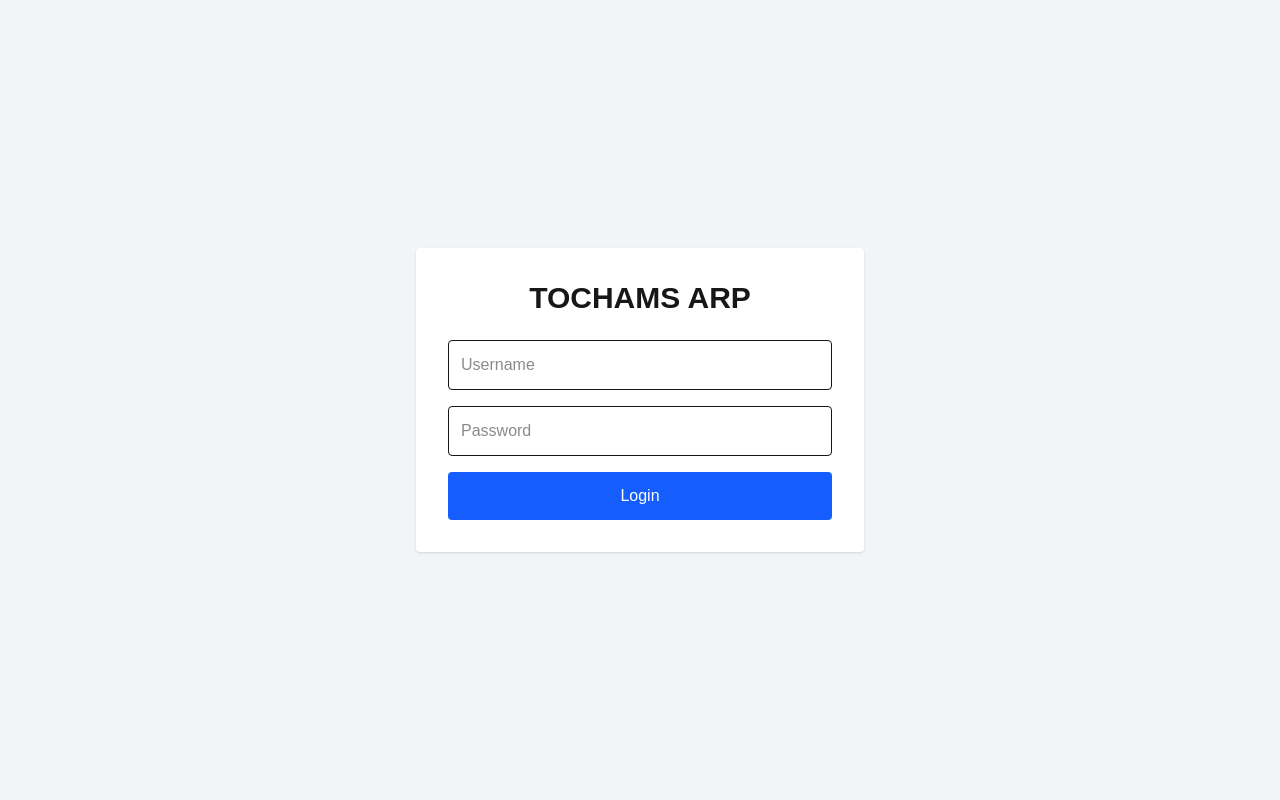
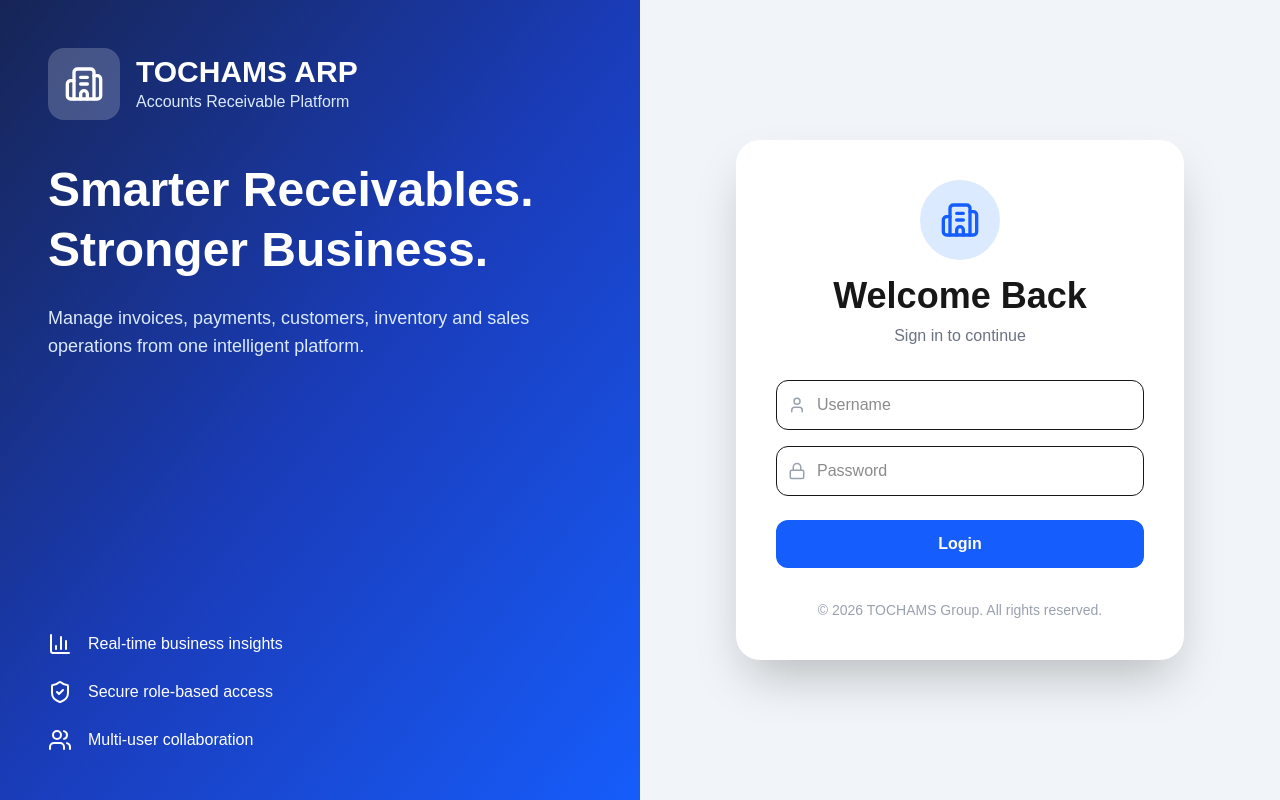
Before and after one commit to Adealx/tochams-erp-frontend, a Next.js app: page /login in a window 1280 px wide. Built offline with nearby package versions, Linux system fonts and the light colour scheme; no server answers.

Commit message:
Modern enterprise login UI

```diff
--- a/src/app/invoices/[id]/page.tsx
+++ b/src/app/invoices/[id]/page.tsx
@@ -4,6 +4,9 @@ import { useEffect, useState } from "react";
 import { useParams } from "next/navigation";
 import api from "@/services/api";
 import { useRouter } from "next/navigation";
+import {
+  downloadInvoicePDF
+} from "@/services/invoiceService";
 
 interface InvoiceItem {
   id: number;
@@ -288,15 +291,12 @@ export default function InvoiceDetailPage() {
         </button>
 
         <button
-          onClick={() => {
-
-            document.title =
-              invoice.invoice_number;
-
-            window.print();
-
-          }}
-          className="bg-purple-600 text-white px-4 py-2 rounded"
+          onClick={() =>
+            downloadInvoicePDF(
+              invoice.id
+            )
+          }
+          className="bg-purple-600 text-white px-4 py-2 rounded hover:bg-purple-700"
         >
           Download PDF
         </button>
--- a/src/app/login/page.tsx
+++ b/src/app/login/page.tsx
@@ -3,10 +3,18 @@
 import { useState } from "react";
 import { useRouter } from "next/navigation";
 
+import {
+  Building2,
+  BarChart3,
+  ShieldCheck,
+  Users,
+  User,
+  Lock,
+} from "lucide-react";
+
 import { loginUser } from "@/services/authService";
 
 export default function LoginPage() {
-
   const router = useRouter();
 
   const [username, setUsername] =
@@ -21,12 +29,11 @@ export default function LoginPage() {
   const handleSubmit = async (
     e: React.FormEvent
   ) => {
-
     e.preventDefault();
 
     try {
-
-      const data = await loginUser(
+      const data =
+        await loginUser(
           username,
           password
         );
@@ -41,37 +48,125 @@ export default function LoginPage() {
         data.refresh
       );
 
-      router.push("/dashboard");
-
+      router.push(
+        "/dashboard"
+      );
     } catch {
-
       setError(
         "Invalid username or password"
       );
-
     }
   };
 
   return (
+    <div className="min-h-screen flex bg-slate-100">
 
-    <div className="min-h-screen flex items-center justify-center bg-gray-100">
+      {/* Left Panel */}
 
-      <form
-        onSubmit={handleSubmit}
-        className="bg-white p-8 rounded shadow w-full max-w-md"
-      >
+      <div className="hidden lg:flex lg:w-1/2 bg-gradient-to-br from-blue-950 via-blue-800 to-blue-600 text-white p-12 flex-col justify-between">
 
-        <h1 className="text-3xl font-bold mb-6 text-center">
+        <div>
+
+          <div className="flex items-center gap-4 mb-10">
+
+            <div className="bg-white/20 p-4 rounded-2xl">
+              <Building2 size={40} />
+            </div>
+
+            <div>
+              <h1 className="text-3xl font-bold">
                 TOCHAMS ARP
               </h1>
 
+              <p className="text-blue-100">
+                Accounts Receivable Platform
+              </p>
+            </div>
+
+          </div>
+
+          <h2 className="text-5xl font-bold leading-tight mb-6">
+            Smarter Receivables.
+            <br />
+            Stronger Business.
+          </h2>
+
+          <p className="text-lg text-blue-100 max-w-lg">
+            Manage invoices,
+            payments, customers,
+            inventory and sales
+            operations from one
+            intelligent platform.
+          </p>
+
+        </div>
+
+        <div className="space-y-6">
+
+          <div className="flex items-center gap-4">
+            <BarChart3 />
+            <span>
+              Real-time business insights
+            </span>
+          </div>
+
+          <div className="flex items-center gap-4">
+            <ShieldCheck />
+            <span>
+              Secure role-based access
+            </span>
+          </div>
+
+          <div className="flex items-center gap-4">
+            <Users />
+            <span>
+              Multi-user collaboration
+            </span>
+          </div>
+
+        </div>
+
+      </div>
+
+      {/* Right Panel */}
+
+      <div className="flex-1 flex items-center justify-center p-6">
+
+        <div className="bg-white rounded-3xl shadow-2xl p-10 w-full max-w-md">
+
+          <div className="text-center mb-8">
+
+            <div className="w-20 h-20 bg-blue-100 rounded-full flex items-center justify-center mx-auto mb-4">
+              <Building2
+                size={40}
+                className="text-blue-600"
+              />
+            </div>
+
+            <h2 className="text-4xl font-bold">
+              Welcome Back
+            </h2>
+
+            <p className="text-gray-500 mt-2">
+              Sign in to continue
+            </p>
+
+          </div>
+
           {error && (
-
-          <div className="bg-red-100 text-red-700 p-3 mb-4 rounded">
+            <div className="bg-red-100 text-red-700 p-3 rounded-lg mb-5">
               {error}
             </div>
+          )}
 
-        )}
+          <form onSubmit={handleSubmit}>
+
+            <div className="relative mb-4">
+
+              <User
+                size={18}
+                className="absolute left-3 top-4 text-gray-400"
+              />
 
               <input
                 type="text"
@@ -82,7 +177,16 @@ export default function LoginPage() {
                     e.target.value
                   )
                 }
-          className="w-full border p-3 rounded mb-4"
+                className="w-full border rounded-xl p-3 pl-10 focus:outline-none focus:ring-2 focus:ring-blue-500"
+              />
+
+            </div>
+
+            <div className="relative mb-6">
+
+              <Lock
+                size={18}
+                className="absolute left-3 top-4 text-gray-400"
               />
 
               <input
@@ -94,18 +198,28 @@ export default function LoginPage() {
                     e.target.value
                   )
                 }
-          className="w-full border p-3 rounded mb-4"
+                className="w-full border rounded-xl p-3 pl-10 focus:outline-none focus:ring-2 focus:ring-blue-500"
               />
+
+            </div>
 
             <button
               type="submit"
-          className="w-full bg-blue-600 text-white p-3 rounded hover:bg-blue-700"
+              className="w-full bg-blue-600 hover:bg-blue-700 transition text-white py-3 rounded-xl font-semibold"
             >
               Login
             </button>
 
           </form>
 
+          <div className="mt-8 text-center text-sm text-gray-400">
+            © 2026 TOCHAMS Group. All rights reserved.
+          </div>
+
+        </div>
+
+      </div>
+
     </div>
   );
 }
--- a/src/services/invoiceService.ts
+++ b/src/services/invoiceService.ts
@@ -6,15 +6,48 @@ export const getInvoices = async () => {
 };
 
 export const getInvoice = async (id: number) => {
-  const response = await api.get(`/invoices/${id}/`);
-  return response.data;
-};
-
-export const createInvoice = async (invoiceData: any) => {
-  const response = await api.post(
-    "/invoices/",
-    invoiceData
+  const response = await api.get(
+    `/invoices/${id}/detail/`
   );
 
   return response.data;
 };
+
+export const downloadInvoicePDF =
+  async (id: number) => {
+
+    const response =
+      await api.get(
+        `/invoices/${id}/pdf/`,
+        {
+          responseType: "blob",
+        }
+      );
+
+    const url =
+      window.URL.createObjectURL(
+        new Blob([
+          response.data
+        ])
+      );
+
+    const link =
+      document.createElement("a");
+
+    link.href = url;
+
+    link.download =
+      `invoice-${id}.pdf`;
+
+    document.body.appendChild(
+      link
+    );
+
+    link.click();
+
+    link.remove();
+
+    window.URL.revokeObjectURL(
+      url
+    );
+};
```
Lines whose indentation alone changed are shown as unchanged.
